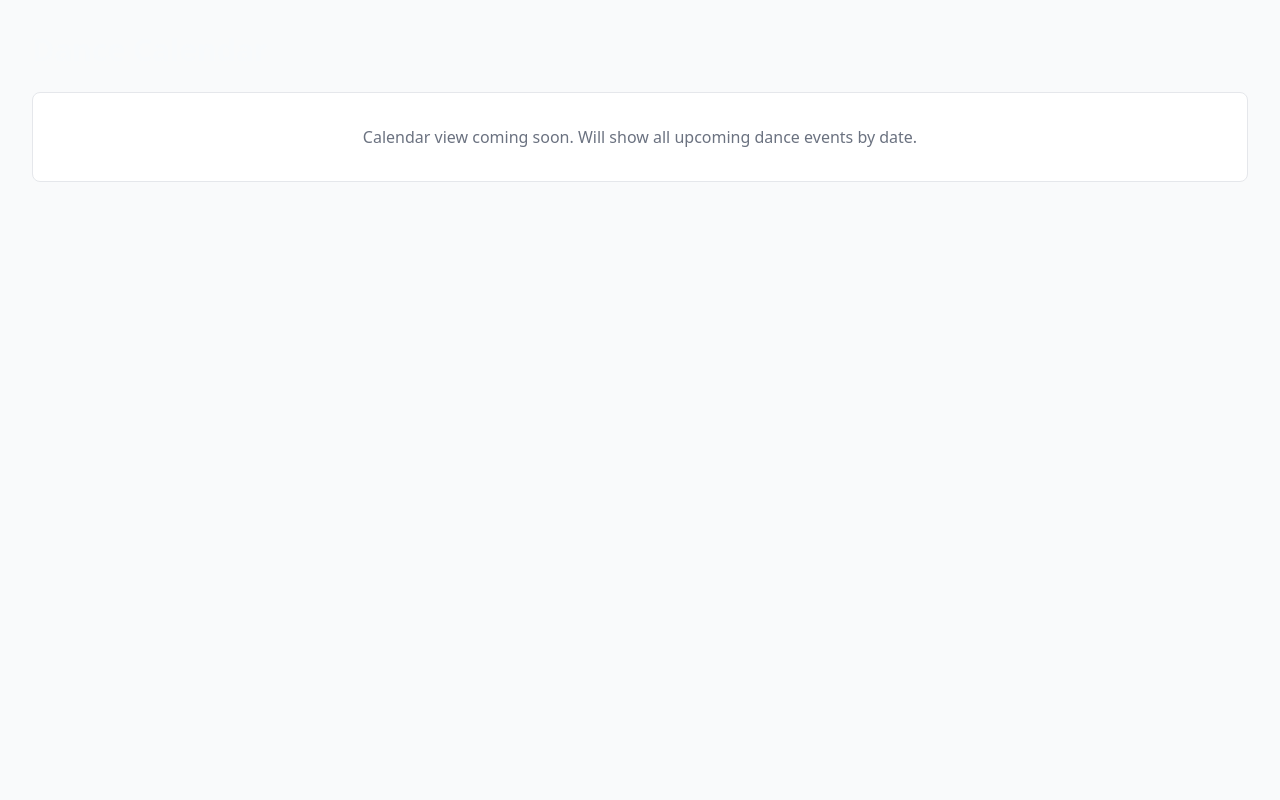
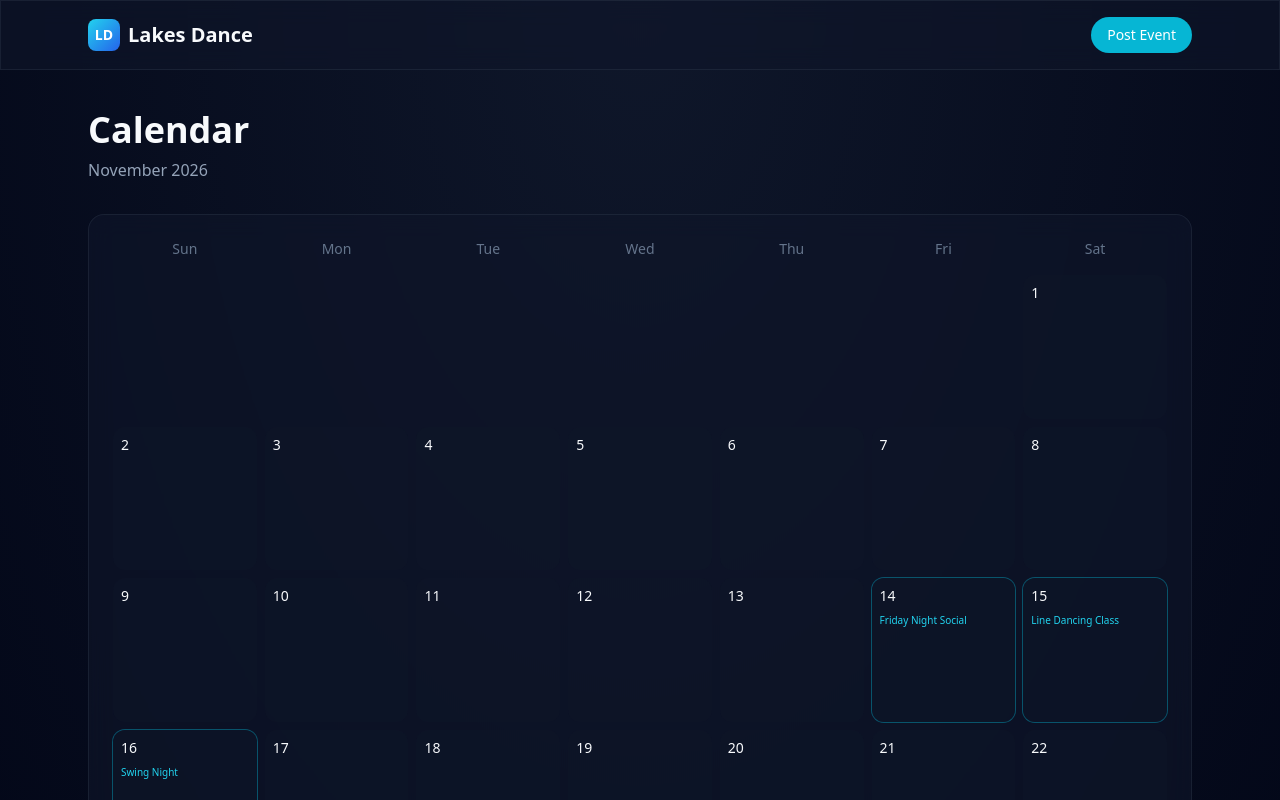
Before and after one commit to KristineMK72/lakes-dance, a Next.js app: page /calendar in a window 1280 px wide. Shown: the top 800 px of the page. Built offline with nearby package versions, Linux system fonts and the light colour scheme.

Commit message:
Upgrade calendar page with modern glass design

```diff
--- a/app/calendar/page.tsx
+++ b/app/calendar/page.tsx
@@ -1,10 +1,51 @@
+import Link from "next/link";
+
 export default function CalendarPage() {
+  const days = ["Sun", "Mon", "Tue", "Wed", "Thu", "Fri", "Sat"];
+  const sampleEvents: Record<number, string[]> = {
+    14: ["Friday Night Social"],
+    15: ["Line Dancing Class"],
+    16: ["Swing Night"],
+  };
+
   return (
-    <main className="min-h-screen bg-gray-50 p-8">
-      <h1 className="text-3xl font-bold mb-6">Dance Calendar</h1>
-      <div className="bg-white rounded-lg border p-8 text-center text-gray-500">
-        Calendar view coming soon. Will show all upcoming dance events by date.
-      </div>
-    </main>
+    <div className="min-h-screen">
+      <header className="border-b border-white/10 glass">
+        <div className="mx-auto max-w-6xl px-6 py-4 flex items-center justify-between">
+          <Link href="/" className="flex items-center gap-2">
+            <div className="w-8 h-8 rounded-lg bg-gradient-to-br from-cyan-400 to-blue-600 flex items-center justify-center text-white font-bold text-sm">LD</div>
+            <span className="text-xl font-semibold">Lakes Dance</span>
+          </Link>
+          <Link href="/post" className="bg-cyan-500 hover:bg-cyan-400 text-white px-4 py-2 rounded-full text-sm">Post Event</Link>
+        </div>
+      </header>
+
+      <main className="mx-auto max-w-6xl px-6 py-10">
+        <h1 className="text-4xl font-bold mb-2">Calendar</h1>
+        <p className="text-slate-400 mb-8">November 2026</p>
+
+        <div className="glass rounded-2xl p-6">
+          <div className="grid grid-cols-7 gap-2 mb-4 text-center text-sm text-slate-500">
+            {days.map(d => <div key={d}>{d}</div>)}
+          </div>
+          <div className="grid grid-cols-7 gap-2">
+            {Array.from({ length: 35 }, (_, i) => {
+              const day = i - 5;
+              const hasEvent = sampleEvents[day];
+              return (
+                <div key={i} className={`aspect-square rounded-xl p-2 text-sm ${day > 0 && day <= 30 ? "bg-slate-900/40" : "opacity-30"} ${hasEvent ? "ring-1 ring-cyan-500/40" : ""}`}>
+                  {day > 0 && day <= 30 && (
+                    <>
+                      <div className="font-medium">{day}</div>
+                      {hasEvent && <div className="text-[10px] text-cyan-400 mt-1 truncate">{hasEvent[0]}</div>}
+                    </>
+                  )}
+                </div>
+              );
+            })}
+          </div>
+        </div>
+      </main>
+    </div>
   );
 }
```
